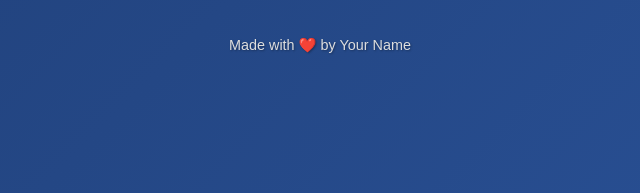
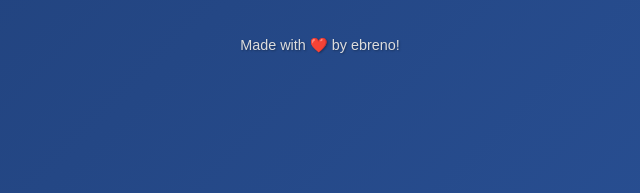
Before and after one commit to ebrenotron/tame-o-guesser, a plain HTML site: page index.html in a window 1280 px wide. Shown: the part 488-681 px from the top of the page, 320-960 px from the left. Drawn offline with Linux system fonts and the light colour scheme.

Commit message:
Update index.html

```diff
--- a/index.html
+++ b/index.html
@@ -21,7 +21,7 @@
     </div>
 
     <footer>
-      <p>Made with ❤️ by Your Name</p>
+      <p>Made with ❤️ by ebreno!</p>
     </footer>
   </div>
 
```
